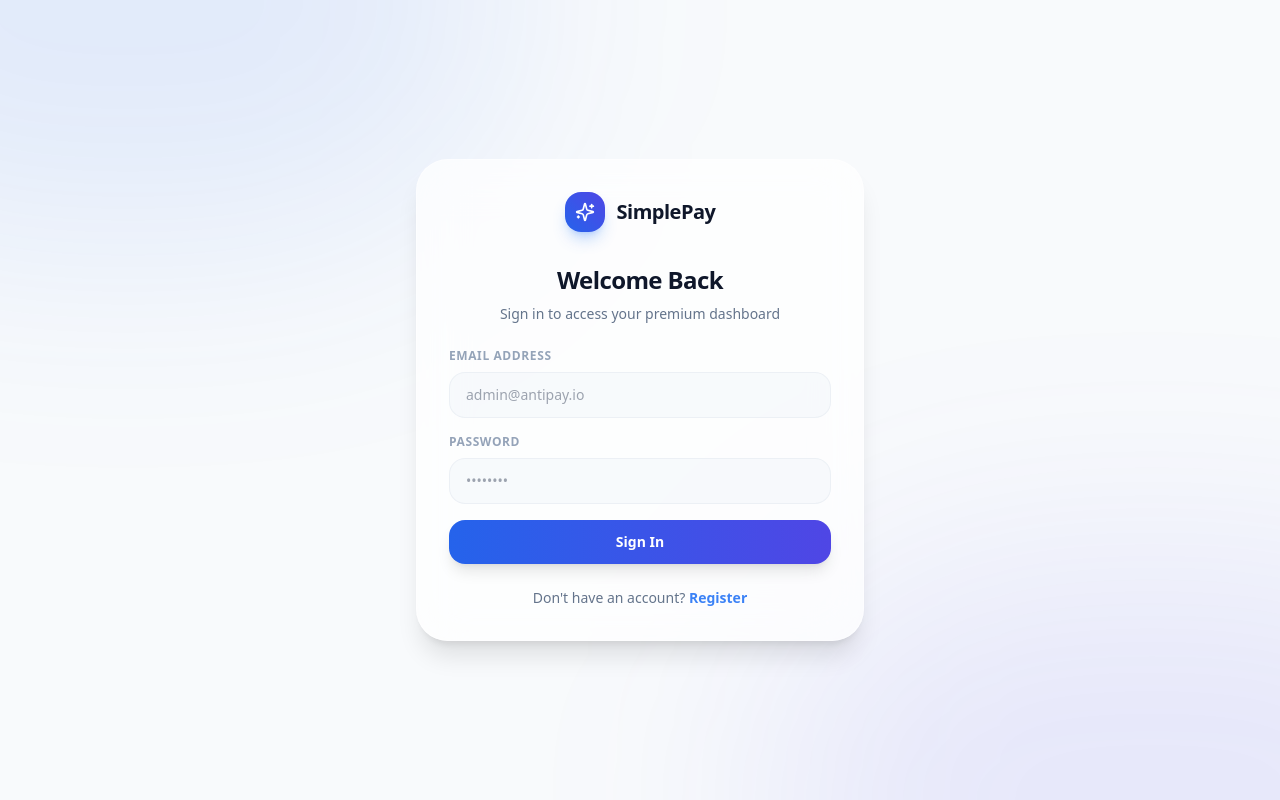
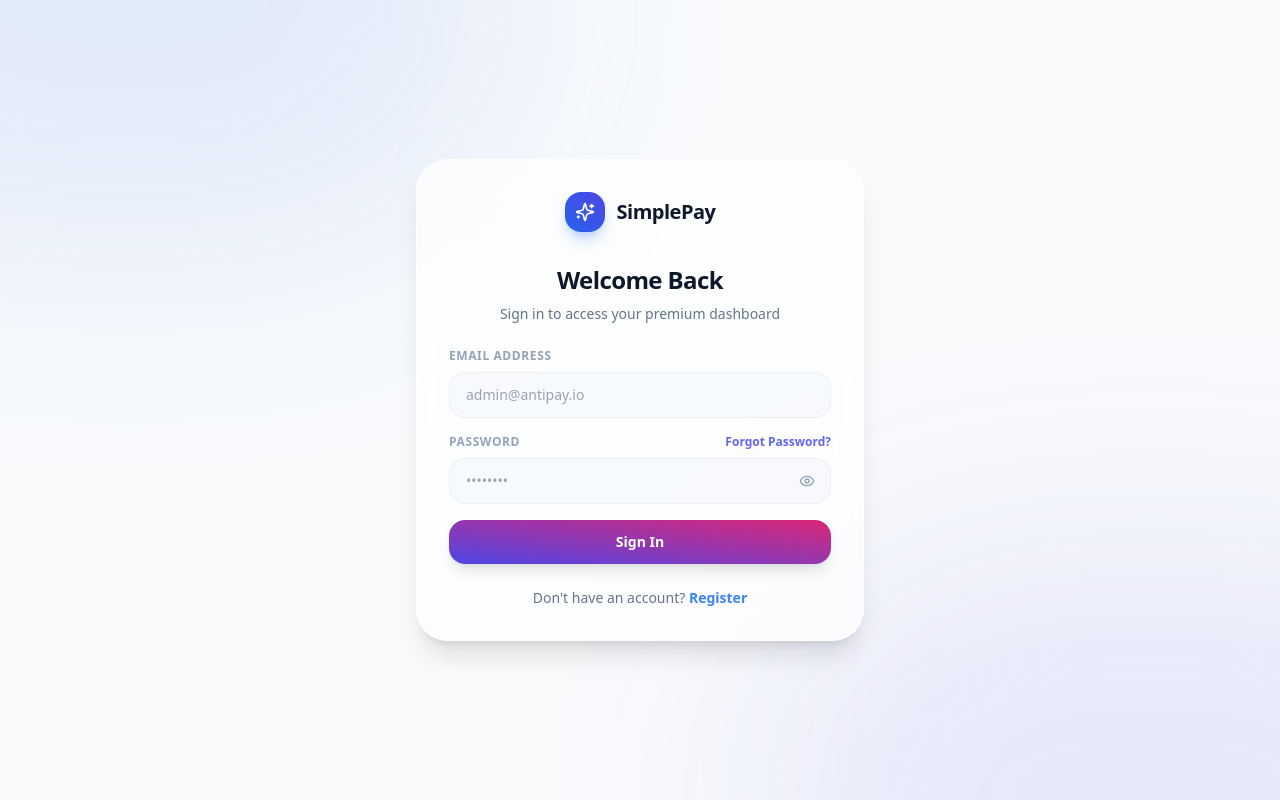
Before and after one commit to bishtprateek270-hue/SimplePay, a React (Vite) app in the folder gui/frontend/: page / in a window 1280 px wide. Built offline with nearby package versions, Linux system fonts and the light colour scheme.

Commit message:
feat: add forgot password link, eye visibility toggle, and 5-attempt login lockout cooldown

```diff
--- a/gui/frontend/src/App.jsx
+++ b/gui/frontend/src/App.jsx
@@ -55,6 +55,17 @@ export default function App() {
   const [dbStatus, setDbStatus] = useState('Connecting...');
   const [loading, setLoading] = useState(false);
   const [darkMode, setDarkMode] = useState(document.documentElement.classList.contains('dark'));
+  const [showAuthPassword, setShowAuthPassword] = useState(false);
+  const [loginAttempts, setLoginAttempts] = useState(0);
+  const [lockoutCooldown, setLockoutCooldown] = useState(0);
+
+  // Lockout countdown timer
+  useEffect(() => {
+    if (lockoutCooldown > 0) {
+      const timer = setTimeout(() => setLockoutCooldown(prev => prev - 1), 1000);
+      return () => clearTimeout(timer);
+    }
+  }, [lockoutCooldown]);
 
   // Modals
   const [showChargeModal, setShowChargeModal] = useState(false);
@@ -129,6 +140,12 @@ export default function App() {
   const handleAuth = async (e) => {
     e.preventDefault();
     setAuthAlert(null);
+
+    if (authView === 'login' && lockoutCooldown > 0) {
+      setAuthAlert({ type: 'error', msg: `Locked out. Please wait ${lockoutCooldown} seconds.` });
+      return;
+    }
+
     const endpoint = authView === 'login' ? '/api/proxy/auth/login' : '/api/proxy/auth/register';
     const payload = authView === 'login'
       ? { email: authEmail, password: authPassword }
@@ -147,8 +164,23 @@ export default function App() {
         localStorage.setItem('simplepay_user', JSON.stringify(data.user));
         setToken(data.token);
         setUser(data.user);
+        setLoginAttempts(0);
+        setLockoutCooldown(0);
       } else {
-        setAuthAlert({ type: 'error', msg: data.error || 'Authentication failed' });
+        let errorMsg = data.error || 'Authentication failed';
+
+        if (authView === 'login') {
+          const nextAttempts = loginAttempts + 1;
+          setLoginAttempts(nextAttempts);
+          if (nextAttempts >= 5) {
+            setLockoutCooldown(30);
+            errorMsg = "Too many failed attempts. You are locked out for 30 seconds.";
+          } else {
+            errorMsg = `${errorMsg} (Attempt ${nextAttempts}/5)`;
+          }
+        }
+
+        setAuthAlert({ type: 'error', msg: errorMsg });
       }
     } catch (err) {
       setAuthAlert({ type: 'error', msg: `Connection error: ${err.message}` });
@@ -234,22 +266,47 @@ export default function App() {
             </div>
 
             <div>
-              <label className="block text-xs font-bold text-slate-400 uppercase tracking-wider mb-2">Password</label>
-              <input
-                type="password"
-                className="w-full bg-slate-100/50 dark:bg-slate-800/40 border border-slate-200/50 dark:border-slate-800 rounded-2xl px-4 py-3 text-sm focus:outline-none focus:border-blue-500 dark:text-white"
-                placeholder="••••••••"
-                value={authPassword}
-                onChange={e => setAuthPassword(e.target.value)}
-                required
-              />
+              <div className="flex justify-between items-center mb-2">
+                <label className="block text-xs font-bold text-slate-400 uppercase tracking-wider">Password</label>
+                {authView === 'login' && (
+                  <button
+                    type="button"
+                    onClick={() => alert("Please contact administrator at support@simplepay.io to reset your password.")}
+                    className="text-xs font-bold text-indigo-500 dark:text-indigo-400 hover:underline hover:scale-[1.01] active:scale-[0.99] transition-all"
+                  >
+                    Forgot Password?
+                  </button>
+                )}
+              </div>
+              <div className="relative">
+                <input
+                  type={showAuthPassword ? 'text' : 'password'}
+                  className="w-full bg-slate-100/50 dark:bg-slate-800/40 border border-slate-200/50 dark:border-slate-800 rounded-2xl pl-4 pr-12 py-3 text-sm focus:outline-none focus:border-indigo-500 dark:text-white"
+                  placeholder="••••••••"
+                  value={authPassword}
+                  onChange={e => setAuthPassword(e.target.value)}
+                  required
+                />
+                <button
+                  type="button"
+                  onClick={() => setShowAuthPassword(!showAuthPassword)}
+                  className="absolute right-4 top-1/2 -translate-y-1/2 text-slate-400 hover:text-slate-600 dark:hover:text-slate-200"
+                >
+                  {showAuthPassword ? <EyeOff className="w-4 h-4" /> : <Eye className="w-4 h-4" />}
+                </button>
+              </div>
             </div>
 
             <button
               type="submit"
-              className="w-full py-3 bg-gradient-to-r from-blue-600 to-indigo-600 text-white font-semibold rounded-2xl shadow-lg hover:shadow-blue-500/20 hover:opacity-95 transition-all text-sm mt-6"
+              disabled={authView === 'login' && lockoutCooldown > 0}
+              className={`w-full py-3 bg-gradient-to-tr from-indigo-600 to-pink-600 text-white font-semibold rounded-2xl shadow-lg hover:shadow-glow-primary hover:scale-[1.01] active:scale-[0.99] transition-all text-sm mt-6 ${
+                authView === 'login' && lockoutCooldown > 0 ? 'opacity-50 cursor-not-allowed' : ''
+              }`}
             >
-              {authView === 'login' ? 'Sign In' : 'Create Account'}
+              {authView === 'login'
+                ? (lockoutCooldown > 0 ? `Locked Out (${lockoutCooldown}s)` : 'Sign In')
+                : 'Create Account'}
             </button>
           </form>
 
```
Also changed, not shown: 1 other file (tests, documents, lock files or other folders).
